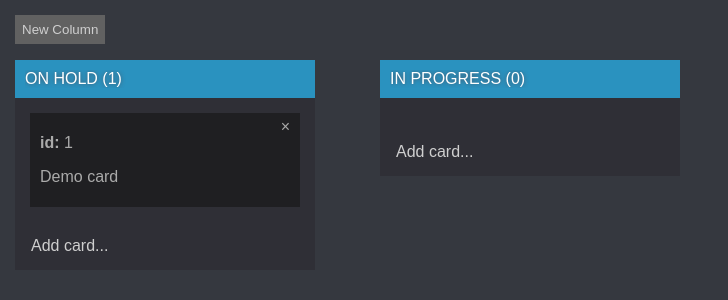
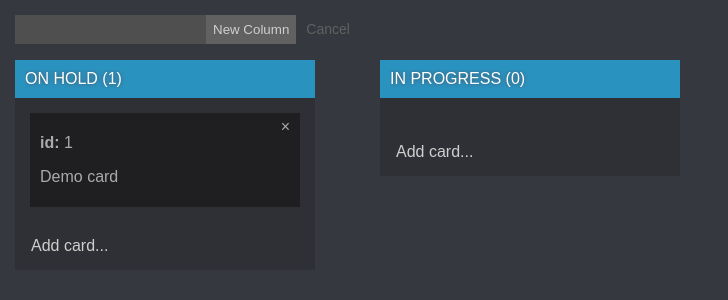
Before and after one commit to blohinn/kanban-vue-frontend, a Vue app: page /#/ in a window 1280 px wide. Both pictures are taken after a click on the button "New Column". Shown: the top 300 px of the page, without its empty margins (0-728 px from the left). Built offline with nearby package versions, Linux system fonts and the light colour scheme.

Commit message:
Implement create column form.

```diff
--- a/src/components/kanban/Board.vue
+++ b/src/components/kanban/Board.vue
@@ -2,7 +2,7 @@
   <div id="board">
 
     <div id="board-menu">
-      <button class="btn">New Column</button>
+      <create-column-form></create-column-form>
     </div>
 
     <div id="row">
@@ -14,10 +14,13 @@
 
 <script>
 import Column from '@/components/kanban/Column'
+import CreateColumnForm from '@/components/kanban/CreateColumnForm'
+
 export default {
   name: 'Board',
   components: {
-    Column
+    Column,
+    CreateColumnForm
   },
   data () {
     return {
--- /dev/null
+++ b/src/components/kanban/CreateColumnForm.vue
@@ -0,0 +1,47 @@
+<template>
+  <div class="create-column-form">
+
+    <template v-if="!formIsOpen">
+      <button class="btn" v-on:click="formIsOpen = true">New Column</button>
+    </template>
+
+    <template v-if="formIsOpen">
+      <input type="text">
+      <button class="btn">New Column</button>
+      <span class="cancel-add-column-btn" v-on:click="formIsOpen = false">Cancel</span>
+    </template>
+
+  </div>
+</template>
+
+<script>
+export default {
+  name: 'CreateColumnForm',
+  data () {
+    return {
+      formIsOpen: false
+    }
+  }
+}
+</script>
+
+<style scoped>
+.create-column-form input[type="text"] {
+  outline: none;
+  border: none;
+  padding: 7px;
+  color: #cfcfcf;
+  background-color: #4f4f4f;
+}
+
+.cancel-add-column-btn {
+  margin-left: 10px;
+  font-size: 14px;
+  color: #616161;
+  cursor: pointer;
+}
+
+.cancel-add-column-btn:hover {
+  color: #cfcfcf;
+}
+</style>
```
